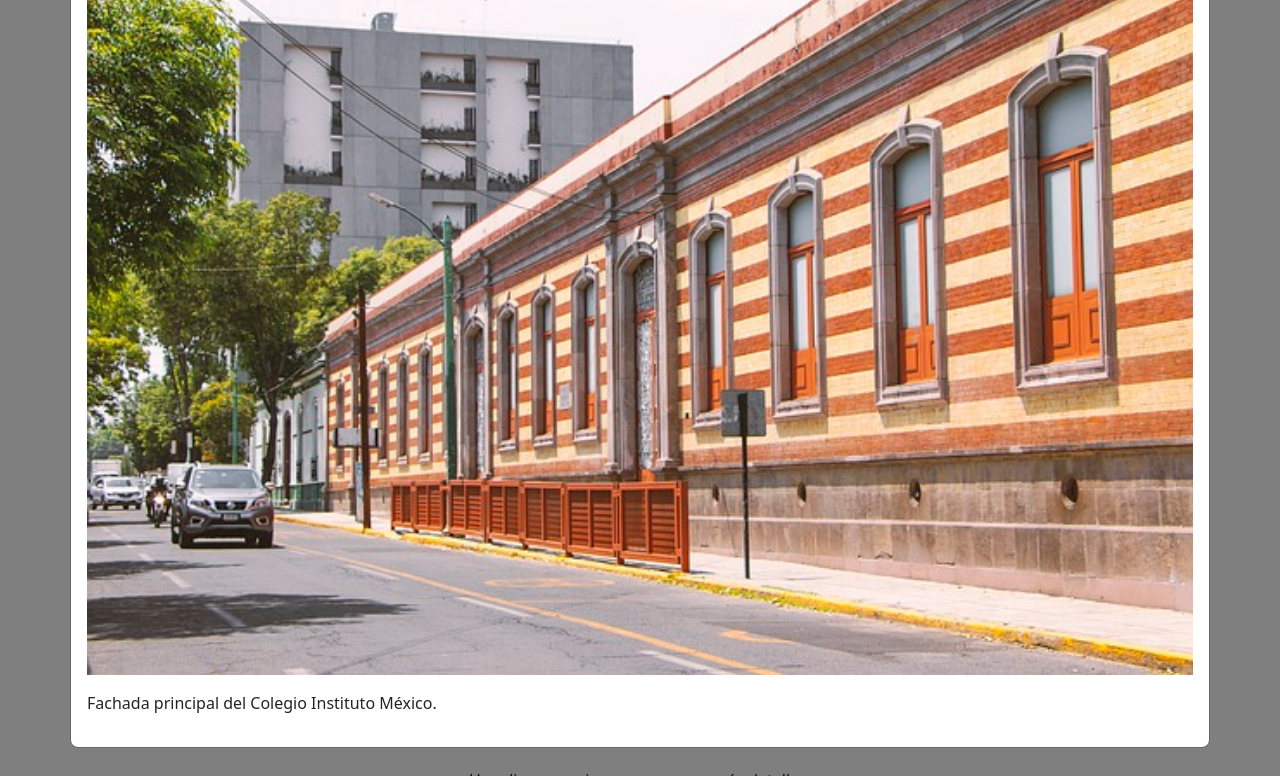
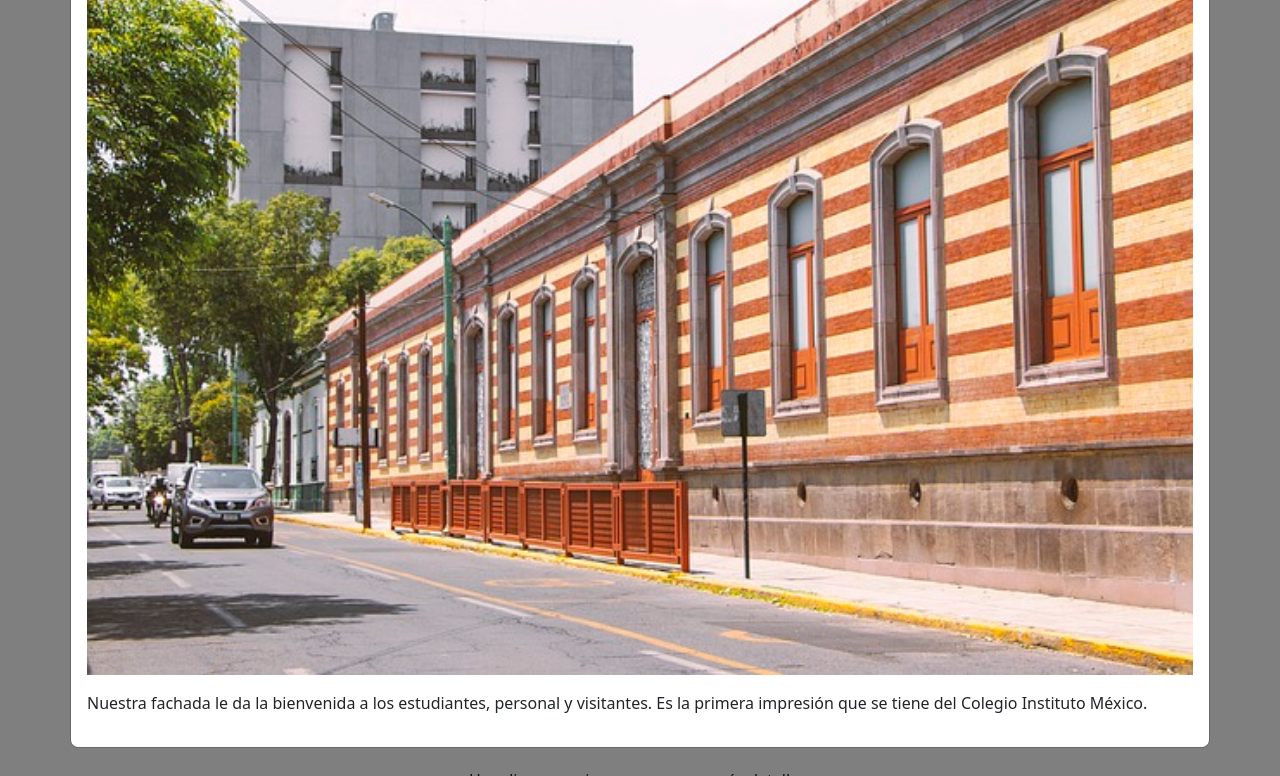
Before and after one commit to ramssrez/colegioMexico, a PHP site: page /index.php in a window 1280 px wide, after a click that opens the changed part. Shown: the part 171-947 px from the top of the page. Run offline with PHP 8.4, Linux system fonts and the light colour scheme.

Commit message:
Integración de la descripción de cada área

```diff
--- a/index.php
+++ b/index.php
@@ -57,7 +57,7 @@
                     </div>
                     <div class="modal-body">
                         <img src="./img/fachada.jpg" class="d-block w-100 mx-auto mb-3 img-fluid" alt="Fachada Principal">
-                        <p>Fachada principal del Colegio Instituto México.</p>
+                        <p>Nuestra fachada le da la bienvenida a los estudiantes, personal y visitantes. Es la primera impresión que se tiene del Colegio Instituto México.</p>
                     </div>
                 </div>
             </div>
@@ -71,7 +71,7 @@
                     </div>
                     <div class="modal-body">
                         <img src="./img/laboratorio.jpg" class="d-block w-100 mx-auto mb-3 img-fluid" alt="Laboratorio">
-                        <p>Laboratorio del Colegio Instituto México.</p>
+                        <p>Nuestros laboratorios son espacios especializados equipados con herramientas, equipos y materiales específicos para llevar a cabo experimentos científicos, investigaciones y prácticas en diferentes áreas como química, biología, física, informática, entre otras.</p>
                     </div>
                 </div>
             </div>
@@ -85,7 +85,7 @@
                     </div>
                     <div class="modal-body">
                         <img src="./img/gimnasio.jpg" class="d-block w-100 mx-auto mb-3 img-fluid" alt="Gimnasio">
-                        <p>Gimnasio del Colegio Instituto México.</p>
+                        <p>En los gimnasions los estudiantes pueden participar en clases de educación física, practicar deportes, realizar ejercicios y mantener un estilo de vida saludable.</p>
                     </div>
                 </div>
             </div>
@@ -99,7 +99,7 @@
                     </div>
                     <div class="modal-body">
                         <img src="./img/biblioteca.jpg" class="d-block w-100 mx-auto mb-3 img-fluid" alt="Biblioteca">
-                        <p>Biblioteca del Colegio Instituto México.</p>
+                        <p>En la biblioteca del Colegio Instituto México los estudiantes pueden acceder a una amplia variedad de libros, materiales de estudio, recursos digitales y otros medios de información.</p>
                     </div>
                 </div>
             </div>
@@ -113,7 +113,7 @@
                     </div>
                     <div class="modal-body">
                         <img src="./img/salones.jpg" class="d-block w-100  mx-auto mb-3 img-fluid" alt="Salones">
-                        <p>Salones del Colegio Instituto México.</p>
+                        <p>Nuestros salones son espacios designados para la enseñanza y el aprendizaje. En ellos, los estudiantes reciben instrucción de maestros y participan en actividades educativas.</p>
                     </div>
                 </div>
             </div>
@@ -122,12 +122,12 @@
             <div class="modal-dialog modal-xl">
                 <div class="modal-content">
                     <div class="modal-header">
-                        <h5 class="modal-title" id="modalCanchasLabel">Canchas</h5>
+                        <h5 class="modal-title" id="modalCanchasLabel">Canchas deportivas</h5>
                         <button type="button" class="btn-close" data-bs-dismiss="modal" aria-label="Close"></button>
                     </div>
                     <div class="modal-body">
                         <img src="./img/canchas.jpg" class="d-block w-100 mx-auto mb-3 img-fluid" alt="Canchas">
-                        <p>Salones del Colegio Instituto México.</p>
+                        <p>Las canchas son áreas al aire libre destinadas a la práctica de deportes y actividades físicas. En ellas, los estudiantes pueden jugar fútbol, baloncesto, voleibol, tenis u otros deportes, promoviendo el ejercicio físico, la competencia deportiva y el trabajo en equipo.</p>
                     </div>
                 </div>
             </div>
```
